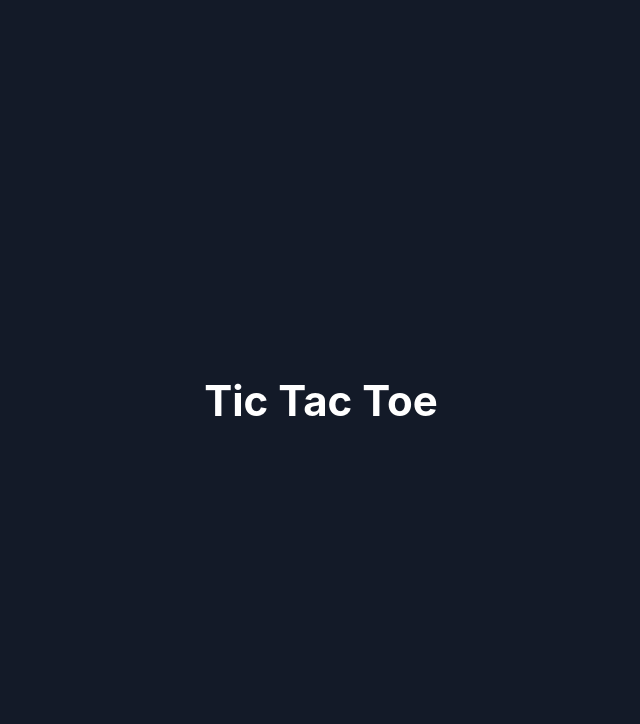
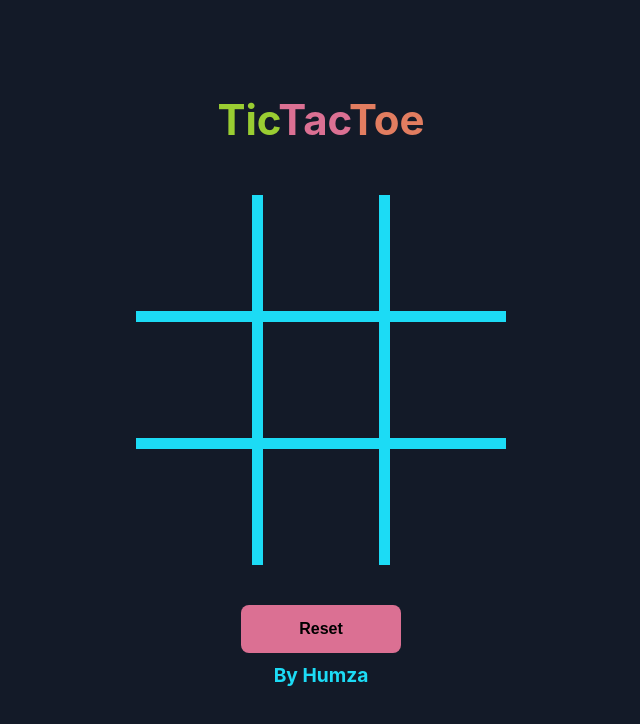
Before and after one commit to humzahaseeb/tic-tac-toe, a React (Create React App) app: page / in a window 1280 px wide. Shown: the top 724 px of the page, without its empty margins (319-959 px from the left). Built offline with nearby package versions, Linux system fonts and the light colour scheme.

Commit message:
styling done

```diff
--- a/src/App.js
+++ b/src/App.js
@@ -1,10 +1,9 @@
 import React from 'react';
+import Board from './Board';
 
 const App = () => {
   return (
-    <div className='app-header'>
-        <h1 className='heading-text'>Tic Tac Toe</h1>
-    </div>
+      <Board />
     );
 };
 
--- /dev/null
+++ b/src/Board.jsx
@@ -0,0 +1,40 @@
+import React from 'react';
+import Square from './Square';
+
+const initialState = ["", "", "", "", "", "", "", "", ""];
+
+const Board = () => {
+  return (
+
+      <div className='app-header'>
+        <h1 className='heading-text'>
+            <span style={{color:'yellowgreen'}}>Tic</span>
+            <span style={{color:'palevioletred'}}>Tac</span>
+            <span style={{color: '#E27D60'}}>Toe</span>
+        </h1>
+
+        <div className='row jc-center'>
+            <Square className='b-bottom-right' state=''/>
+            <Square className='b-bottom-right' state=''/>
+            <Square className='b-bottom' state=''/>
+        </div>
+
+        <div className='row jc-center'>
+            <Square className='b-bottom-right' state=''/>
+            <Square className='b-bottom-right' state=''/>
+            <Square className='b-bottom' state=''/>
+        </div>
+
+        <div className='row jc-center'>
+            <Square className='b-right' state=''/>
+            <Square className='b-right' state=''/>
+            <Square className='' state=''/>
+        </div>
+
+        <button className='clear-button'>Reset</button>
+        <p className='fc-aqua fw-600'>By Humza</p>
+    </div>
+  );
+};
+
+export default Board;
--- /dev/null
+++ b/src/Square.jsx
@@ -0,0 +1,15 @@
+import React from 'react';
+
+const Square = (props) => {
+    const classes = (props.className ? `${props.className} square` : `square`)
+  return (
+        <span
+            className={classes + (props.state === "X" ? ` fc-aqua` : ` fc-white`)}
+            onClick={() => props.onClick(props.index)}
+        >
+           {props.state}
+        </span>
+  );
+};
+
+export default Square;
--- a/src/index.css
+++ b/src/index.css
@@ -29,6 +29,7 @@ code {
     font-weight: bolder;
     text-align: center;
     margin: 50px;
+    margin-top: 0rem;
 }
 
 .square {
@@ -38,7 +39,7 @@ code {
     text-align: center;
     color: #1CDBF5;
     font-weight: bolder;
-    padding: 30px;
+    padding: 0.5rem;
 }
 
 .fc-aqua {
@@ -50,7 +51,9 @@ code {
 }
 
 .fw-600 {
+    font-size: 1.2rem;
     font-weight: bolder;
+    margin-top: 0rem;
 }
 
 .row {
@@ -68,21 +71,32 @@ code {
 }
 
 .b-bottom-right {
-    border-right: 15px solid #1CDBF5;
-    border-bottom: 15px solid #1CDBF5;
+    border-right: 0.7rem solid #1CDBF5;
+    border-bottom: 0.7rem solid #1CDBF5;
 }
 
 .b-bottom {
-    border-bottom: 15px solid #1CDBF5;
+    border-bottom: 0.7rem solid #1CDBF5;
 }
 
 .b-right {
-    border-right: 15px solid #1CDBF5;
+    border-right: 0.7rem solid #1CDBF5;
 }
 
 .clear-button {
     width: max-content;
     margin: 40px auto 10px auto;
+    height: 3rem;
+    width: 10rem;
+    background: palevioletred;
+    font-size: 1rem;
+    font-weight: bold;
+    border: none;
+    border-radius: 0.5rem;
+    cursor: pointer
+}
+.clear-button:hover {
+    background: #1CDBF5;
 }
 
 
@@ -96,8 +110,8 @@ code {
     }
 
     .square {
-        min-width: 80px;
-        min-height: 80px;
+        min-width: 60px;
+        min-height: 60px;
         font-size: 32px;
         font-weight: bolder;
         padding: 15px;
@@ -122,5 +136,13 @@ code {
     .clear-button {
         width: max-content;
         margin: 40px auto 10px auto;
+        height: 3rem;
+        width: 10rem;
+        background: palevioletred;
+        font-size: 1rem;
+        font-weight: bold;
+        border: none;
+        border-radius: 0.5rem;
+        cursor: pointer
     }
 }
```
